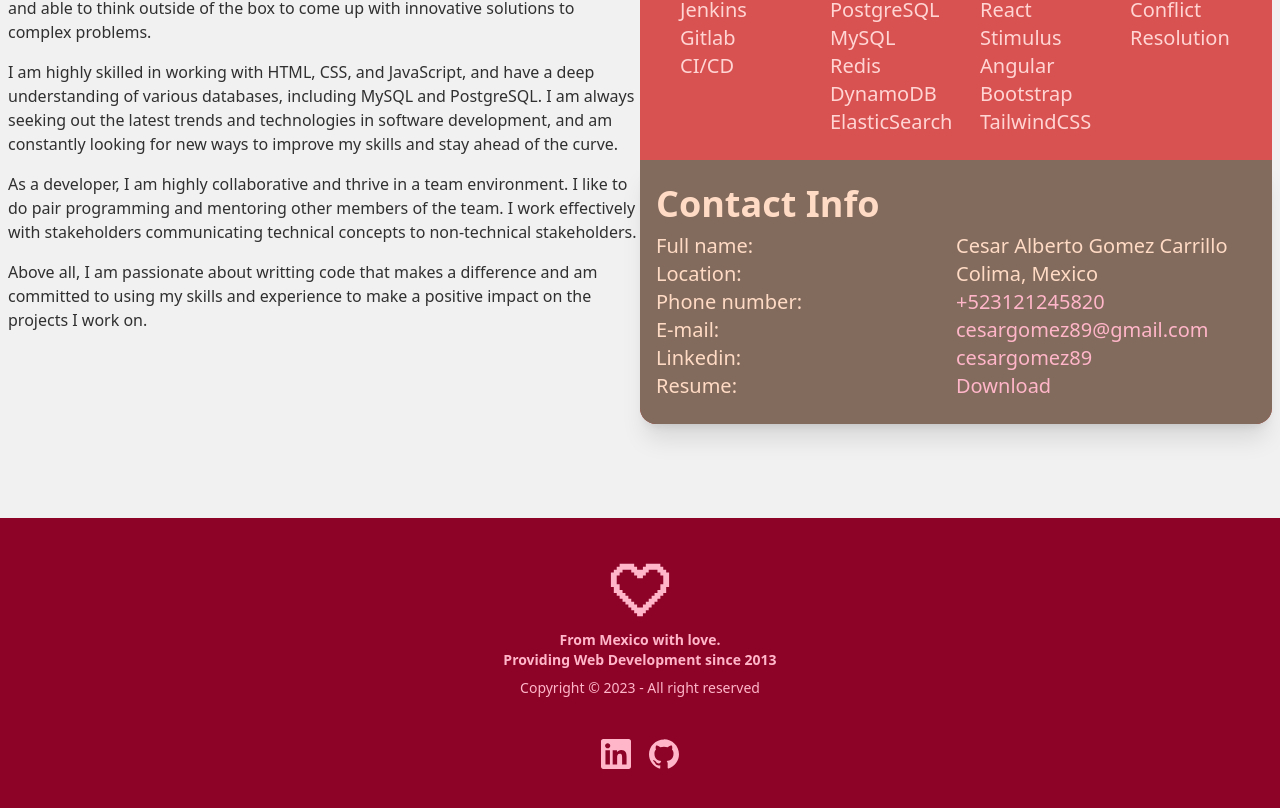
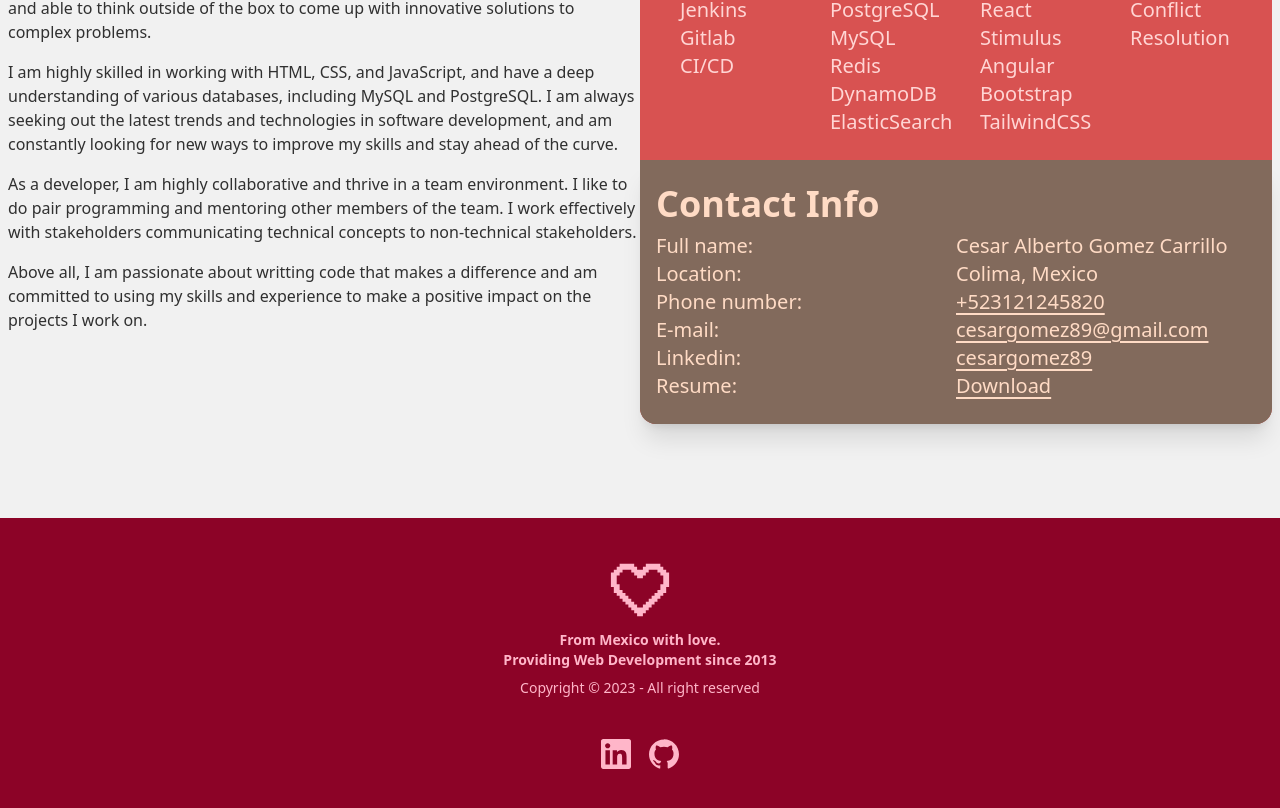
Before and after one commit to cesargomez89/cesargomez89.github.io, a Next.js app: page / in a window 1280 px wide. Shown: the part 1082-1890 px from the top of the page. Built offline with nearby package versions, Linux system fonts and the light colour scheme.

Commit message:
fix css issues and update resume

```diff
--- a/app/about/about.js
+++ b/app/about/about.js
@@ -67,10 +67,10 @@ export default function About(){
               <h3 className="text-4xl font-title font-bold col-span-2 pb-2">Contact Info</h3>
               <span>Full name:</span>      <span>Cesar Alberto Gomez Carrillo</span>
               <span>Location:</span>       <span>Colima, Mexico</span>
-              <span>Phone number:</span>   <a className="text-primary-content" href="tel:+523121245820">+523121245820</a>
-              <span>E-mail:</span>         <a className="text-primary-content" href="mailto:cesargomez89@gmail.com">cesargomez89@gmail.com</a>
-              <span>Linkedin:</span>       <a className="text-primary-content" href="https://www.linkedin.com/in/cesargomez89/">cesargomez89</a>
-              <span>Resume:</span>         <a className="text-primary-content" href="/resume-cesar-gomez.pdf">Download</a>
+              <span>Phone number:</span>   <a className="underline underline-offset-4" href="tel:+523121245820">+523121245820</a>
+              <span>E-mail:</span>         <a className="underline underline-offset-4" href="mailto:cesargomez89@gmail.com">cesargomez89@gmail.com</a>
+              <span>Linkedin:</span>       <a className="underline underline-offset-4" href="https://www.linkedin.com/in/cesargomez89/">cesargomez89</a>
+              <span>Resume:</span>         <a className="underline underline-offset-4" href="/resume-cesar-gomez.pdf">Download</a>
             </div>
           </div>
         </div>
--- a/app/layout/navbar.js
+++ b/app/layout/navbar.js
@@ -28,7 +28,7 @@ export default function Navbar() {
         <Link href="/" className="btn btn-ghost normal-case text-xl">Cesar Gomez</Link>
       </div>
       <div className="navbar-center">
-        <ul className="menu menu-horizontal px-1">
+        <ul className="menu menu-horizontal px-1 visible max-sm:invisible">
           <li><a href="/resume-cesar-gomez.pdf">Resume</a></li>
         </ul>
       </div>
--- a/pages/_document.js
+++ b/pages/_document.js
@@ -1,8 +1,10 @@
 import { Html, Head, Main, NextScript } from 'next/document'
 
 export default function Document() {
+  const themes = ['autumn', 'halloween']
+  const theme = themes[Math.floor(Math.random()*themes.length)];
   return (
-    <Html lang="en" data-theme="autumn" className="scroll-smooth">
+    <Html lang="en" data-theme={'autumn'} className="scroll-smooth">
       <Head />
       <body>
         <Main />
--- a/tailwind.config.js
+++ b/tailwind.config.js
@@ -8,4 +8,7 @@ module.exports = {
     extend: {},
   },
   plugins: [require("@tailwindcss/typography"), require("daisyui")],
+  daisyui: {
+    darkTheme: "halloween",
+  },
 }
```
Also changed, not shown: 1 other file (tests, documents, lock files or other folders).
